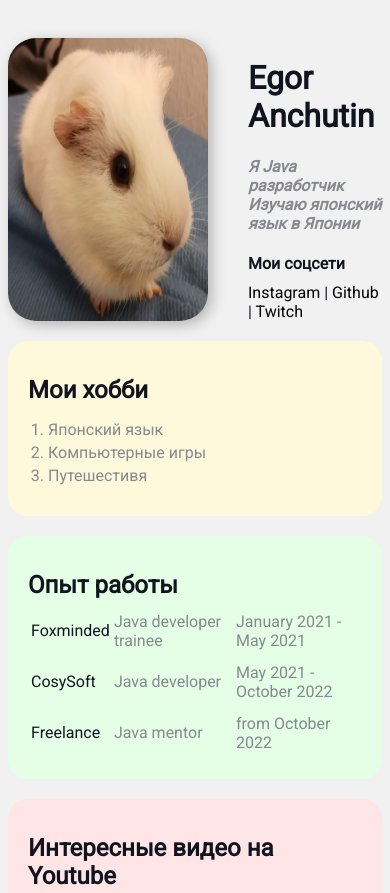
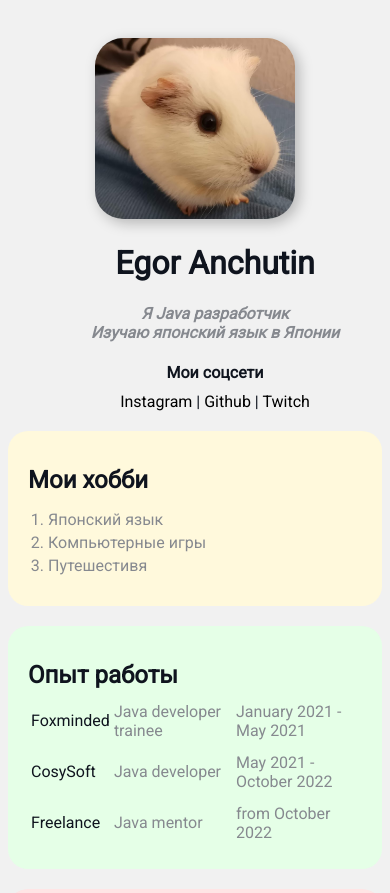
Before and after one commit to MrZMorgan/html-basics, a website: page index.html in a window 390 px wide. Shown: the top 893 px of the page. Drawn offline with Linux system fonts and the light colour scheme.

Commit message:
learn css basics

```diff
--- a/styles.css
+++ b/styles.css
@@ -46,6 +46,13 @@ a:visited {
 .info {
     margin-bottom: 20px;
     display: flex;
+}
+
+@media (max-width: 700px) {
+    .info {
+        text-align: center;
+        display: block;
+    }
 }
 
 .info-text {
```
